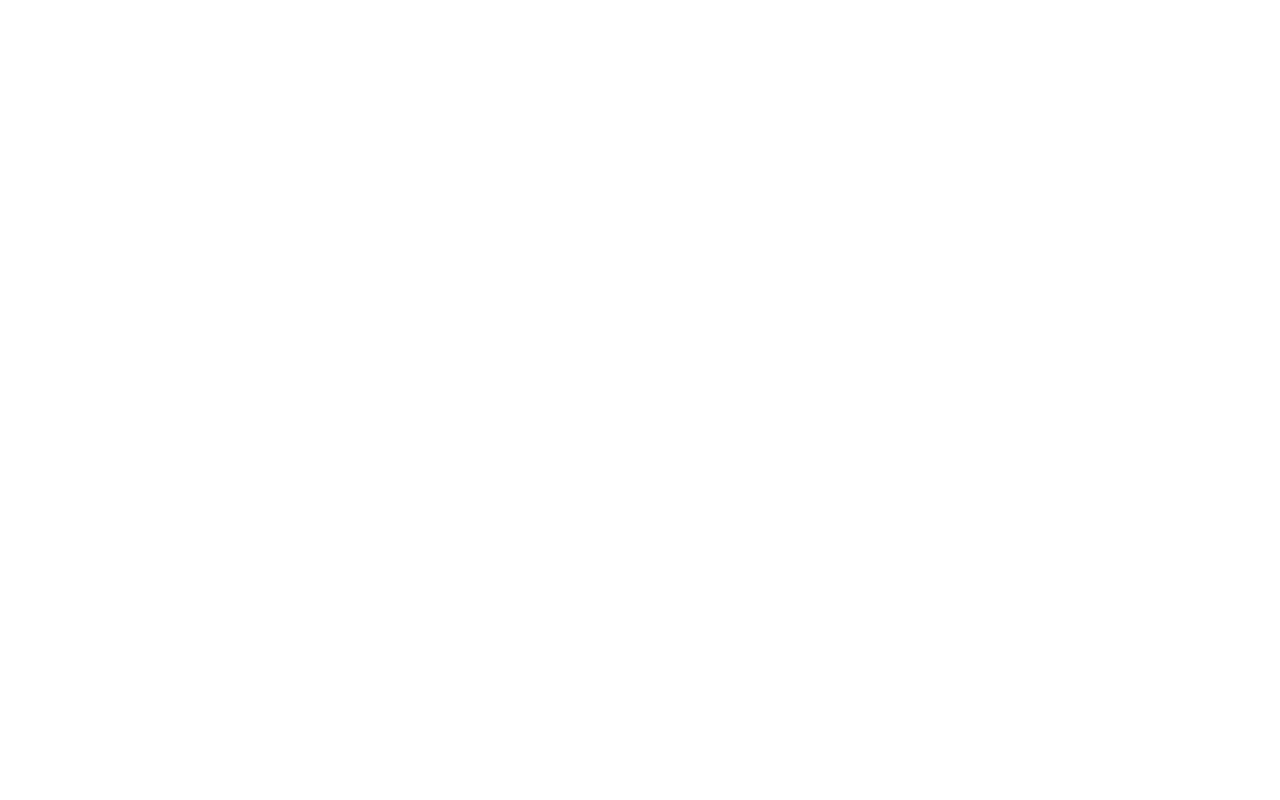
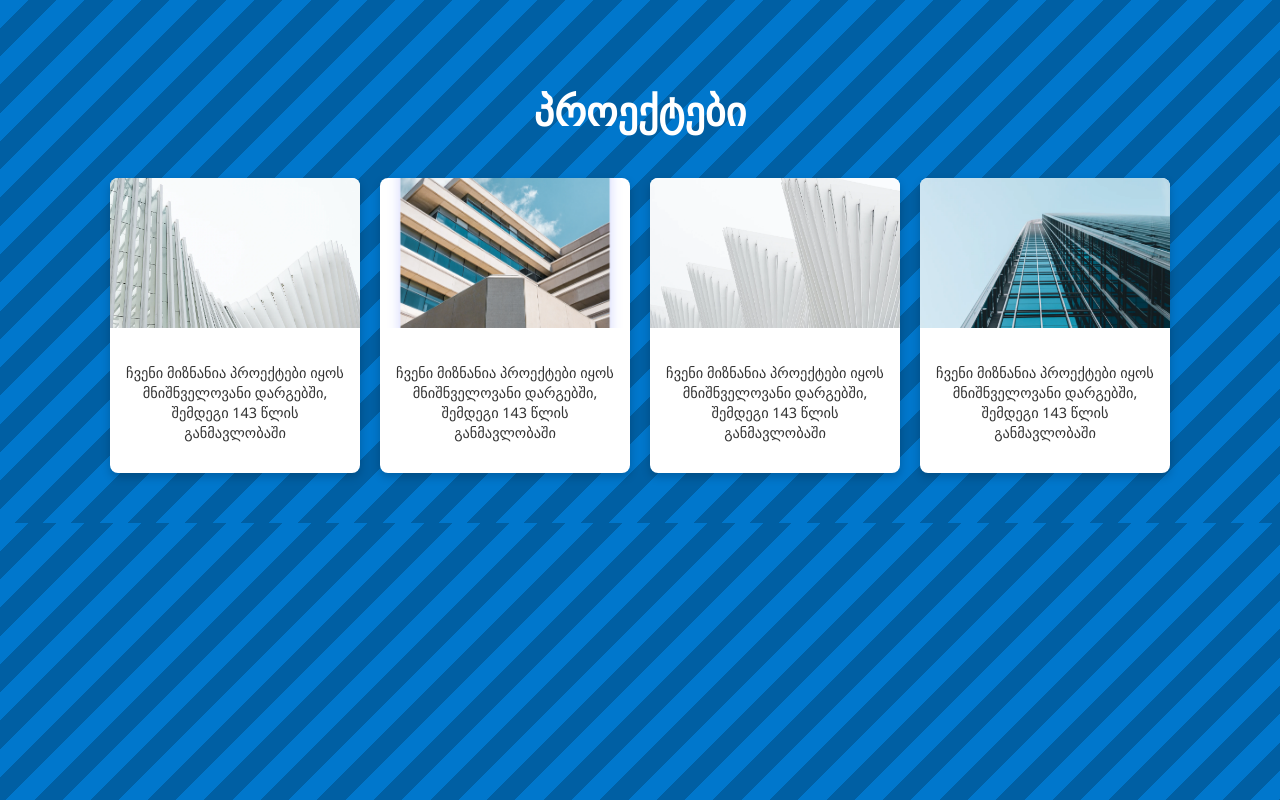
Before and after one commit to Ninuci5/Compound-Project-Lesson6, a plain HTML site: page index.html in a window 1280 px wide. Drawn offline with Linux system fonts and the light colour scheme.

Commit message:
imported images, initial stylesheet

```diff
--- a/index.html
+++ b/index.html
@@ -11,6 +11,39 @@
     <main>
       <!-- Beso content goes here  -->
       <!-- Nino content goes here  -->
+      <section class="projects">
+        <h1 class="title">პროექტები</h1>
+        <div class="cards">
+          <div class="card">
+            <img src="images/Rectangle 18.png" alt="Project 1" />
+            <p>
+              ჩვენი მიზნანია პროექტები იყოს მნიშნველოვანი დარგებში, შემდეგი 143
+              წლის განმავლობაში
+            </p>
+          </div>
+          <div class="card">
+            <img src="images/Rectangle 19.png" alt="Project 2" />
+            <p>
+              ჩვენი მიზნანია პროექტები იყოს მნიშნველოვანი დარგებში, შემდეგი 143
+              წლის განმავლობაში
+            </p>
+          </div>
+          <div class="card">
+            <img src="images/Rectangle 20.png" alt="Project 3" />
+            <p>
+              ჩვენი მიზნანია პროექტები იყოს მნიშნველოვანი დარგებში, შემდეგი 143
+              წლის განმავლობაში
+            </p>
+          </div>
+          <div class="card">
+            <img src="images/Rectangle 21.png" alt="Project 4" />
+            <p>
+              ჩვენი მიზნანია პროექტები იყოს მნიშნველოვანი დარგებში, შემდეგი 143
+              წლის განმავლობაში
+            </p>
+          </div>
+        </div>
+      </section>
     </main>
     <footer></footer>
   </body>
--- a/styles/style.css
+++ b/styles/style.css
@@ -0,0 +1,56 @@
+/* styles.css */
+body {
+  margin: 0;
+  font-family: "Segoe UI", sans-serif;
+  background: repeating-linear-gradient(
+    135deg,
+    #0077cc,
+    #0077cc 20px,
+    #005fa3 20px,
+    #005fa3 40px
+  );
+  color: #fff;
+}
+
+.projects {
+  text-align: center;
+  padding: 50px 20px;
+}
+
+.title {
+  font-size: 2.5rem;
+  margin-bottom: 40px;
+}
+
+.cards {
+  display: flex;
+  flex-wrap: wrap;
+  justify-content: center;
+  gap: 20px;
+}
+
+.card {
+  background: #fff;
+  color: #333;
+  border-radius: 8px;
+  overflow: hidden;
+  width: 250px;
+  box-shadow: 0 4px 10px rgba(0, 0, 0, 0.2);
+  transition: transform 0.3s ease;
+}
+
+.card:hover {
+  transform: translateY(-5px);
+}
+
+.card img {
+  width: 100%;
+  height: 150px;
+  object-fit: cover;
+}
+
+.card p {
+  padding: 15px;
+  font-size: 0.9rem;
+  line-height: 1.4;
+}
```
Also changed, not shown: images/Rectangle 19.png (added), images/Rectangle 20.png (added), images/Rectangle 21.png (added).
